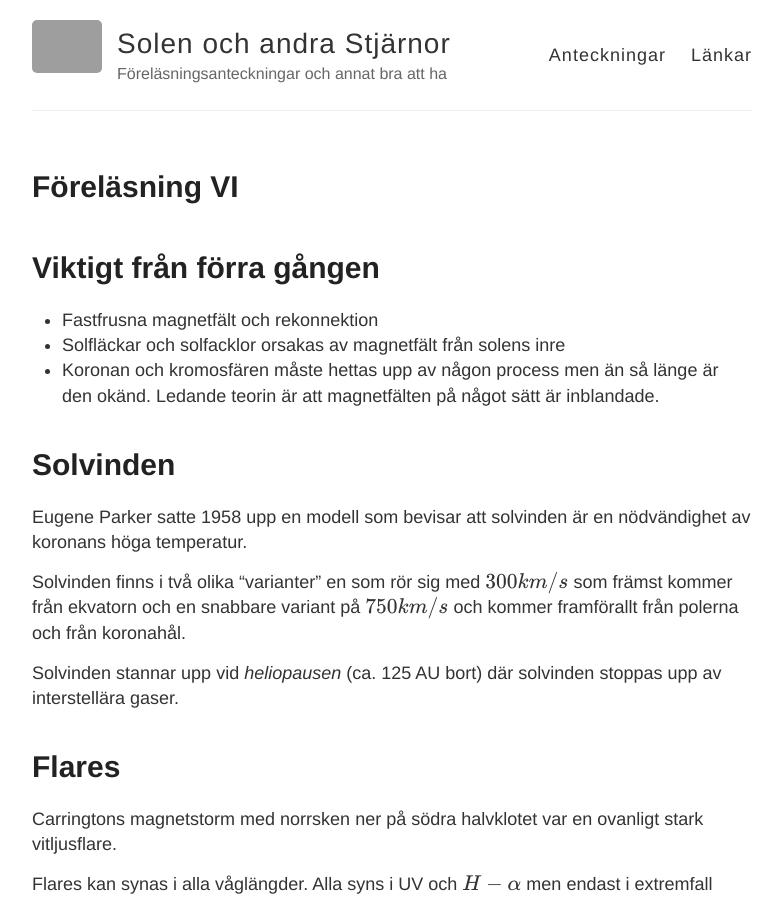
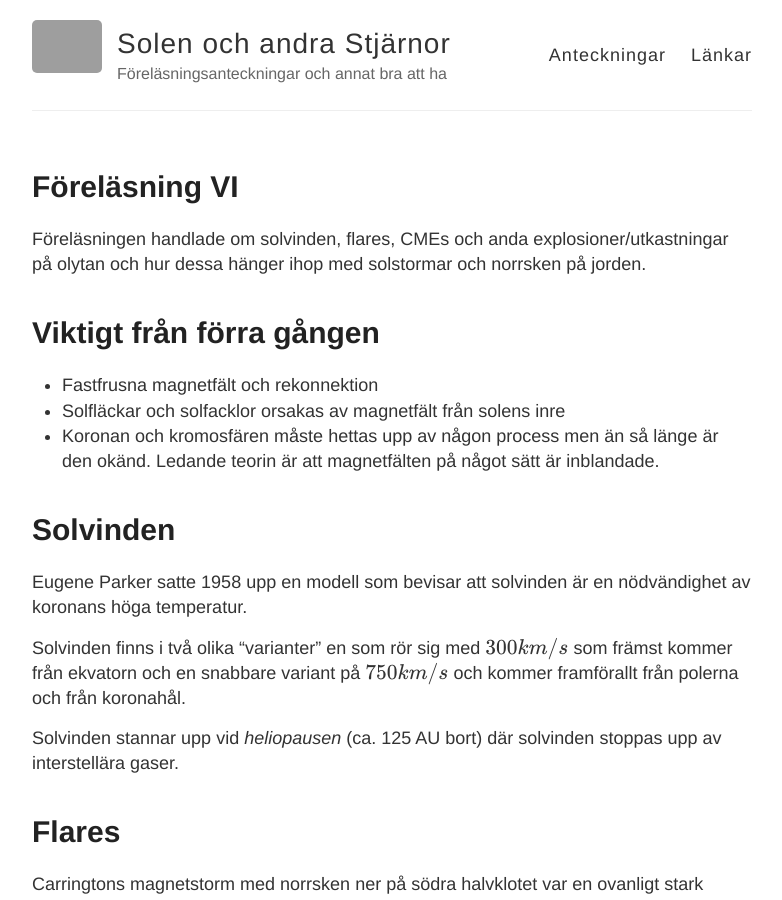
Before and after one commit to JohanSpaedtke/JohanSpaedtke.github.io, a Jekyll site: the page built from _posts/2017-10-02-lecture6.md, in a window 1280 px wide and 900 px high. Shown: the whole window, without its empty margins (248-1030 px from the left). Built offline with Jekyll 4.4.1, drawn with Linux system fonts in a browser that asks for light colours; formulas are drawn with MathJax 3; grey boxes are pictures that could not be loaded.

Commit message:
Added short description for lecture 6

```diff
--- a/_posts/2017-10-02-lecture6.md
+++ b/_posts/2017-10-02-lecture6.md
@@ -2,6 +2,8 @@
 layout: post
 title: Föreläsning VI
 ---
+
+Föreläsningen handlade om solvinden, flares, CMEs och anda explosioner/utkastningar på olytan och hur dessa hänger ihop med solstormar och norrsken på jorden.
 
 # Viktigt från förra gången
 
```
